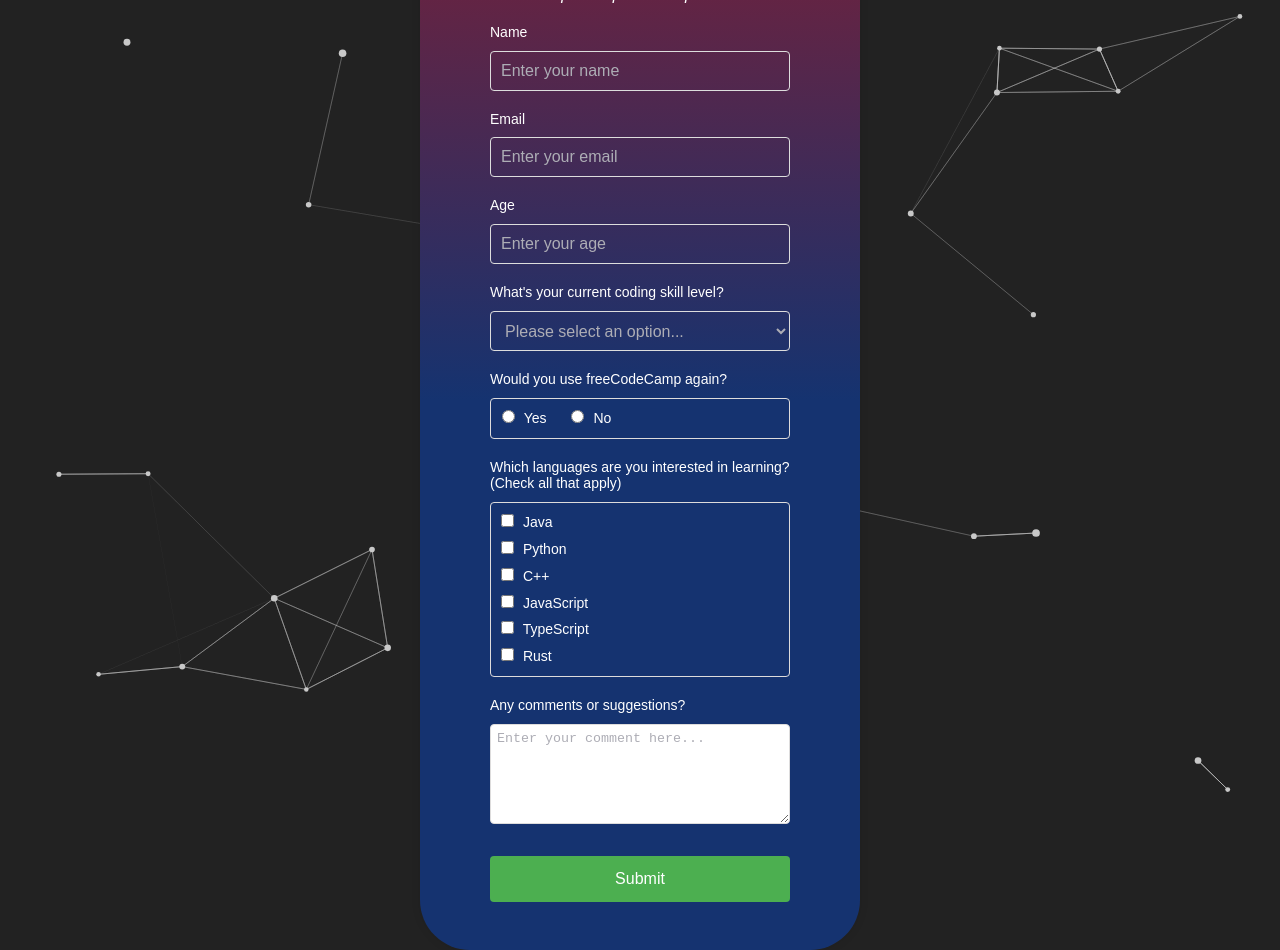
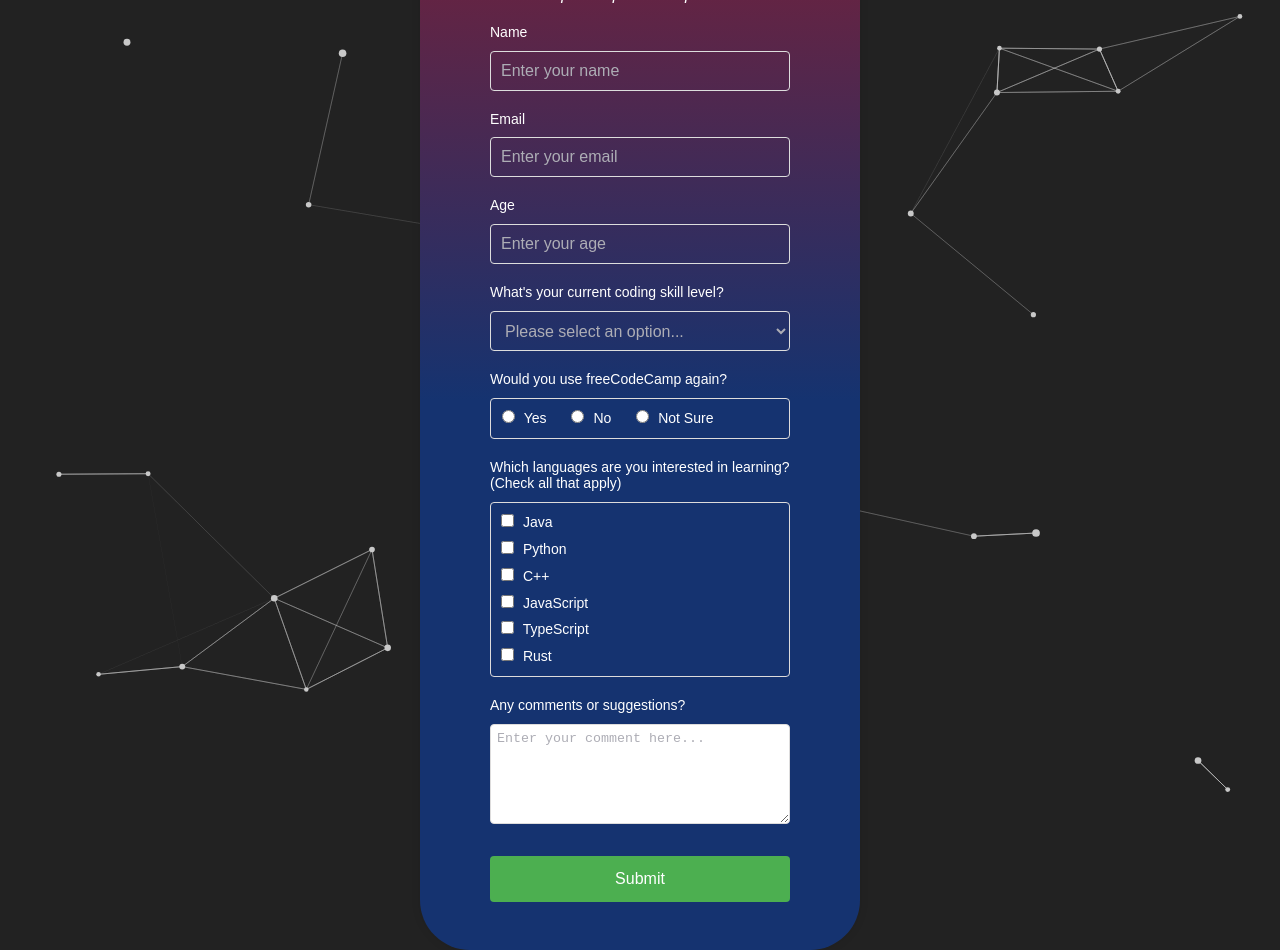
Before and after one commit to RagnarLothbrok-Odin/freeCodeCamp, a plain HTML site: page Responsive Web Design/Survey Form/index.html in a window 1280 px wide. Drawn offline with Linux system fonts and the light colour scheme.

Commit message:
✨ (index.html): introduce "Not Sure" option in the survey form for the "Would Use Again" question.

```diff
--- a/Responsive Web Design/Survey Form/index.html
+++ b/Responsive Web Design/Survey Form/index.html
@@ -45,6 +45,10 @@
                     <input type="radio" name="would_use_again" value="No">
                     <span class="radio-text">No</span>
                 </label>
+                <label class="radio-option">
+                    <input type="radio" name="would_use_again" value="Not Sure">
+                    <span class="radio-text">Not Sure</span>
+                </label>
             </div>
         </div>
         <div class="form-group">
```
